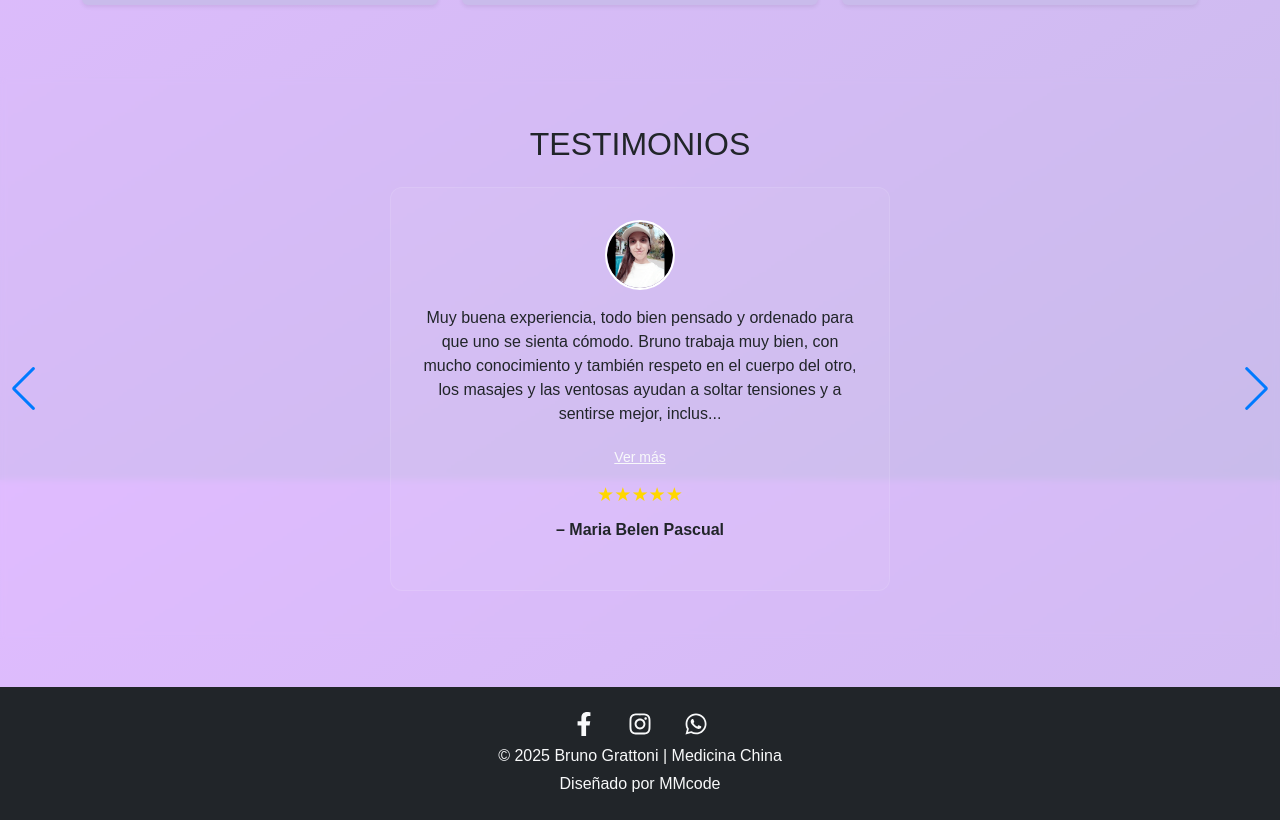
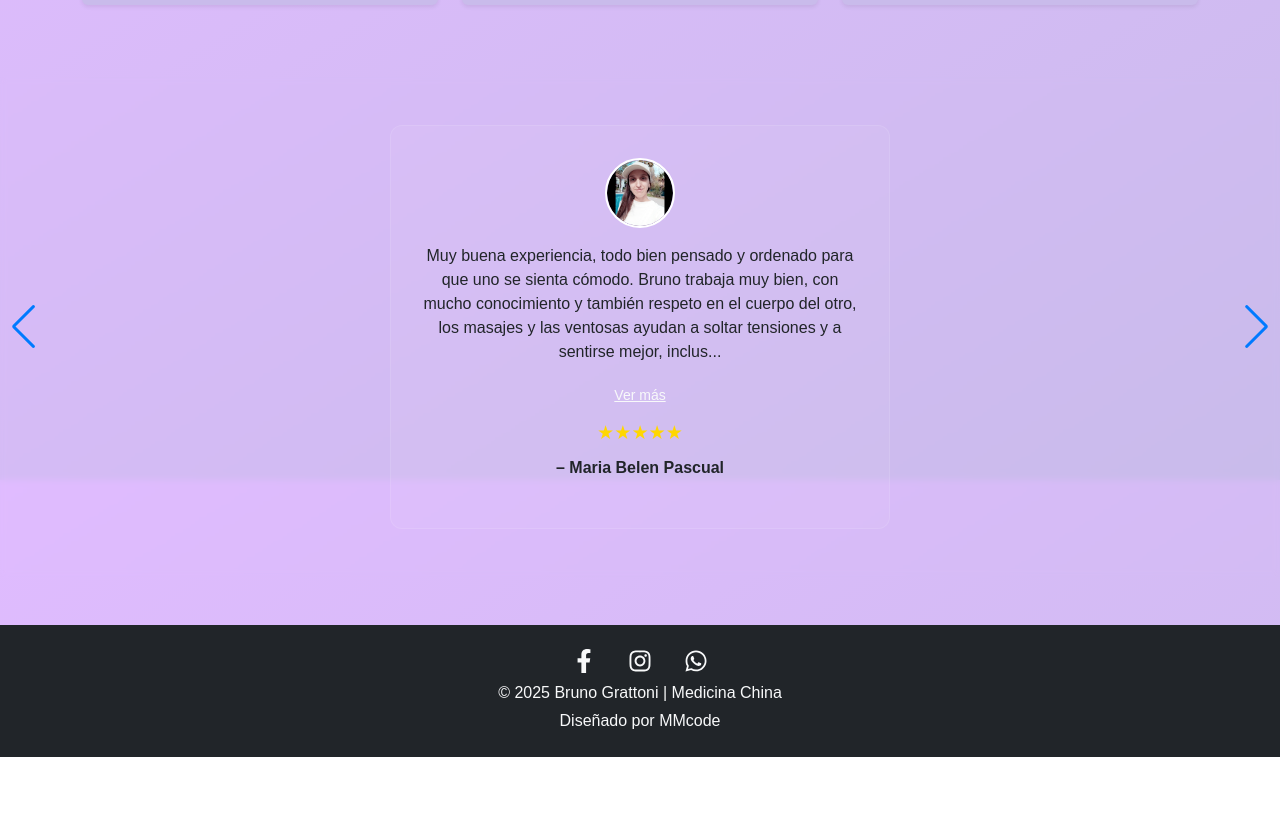
Before and after one commit to MarciaA93/BrunoGMedicina-frontend, a React (Vite) app: page / in a window 1280 px wide. Shown: the part 1920-2740 px from the top of the page. After the commit the page ends 2677 px from the top, so only its background shows below. Built offline with nearby package versions, Linux system fonts and the light colour scheme; no server answers; a web font is replaced by a local one.

Commit message:
saco title

```diff
--- a/src/pages/Home.jsx
+++ b/src/pages/Home.jsx
@@ -183,7 +183,7 @@ Estas sesiones son un espacio de escucha, guía y reconexión. Empieza a SER el
 
 
       <div className="testimonios-section py-5">
-        <h2 className="text-center text-dark mb-4">TESTIMONIOS</h2>
+
         <Swiper
           modules={[Navigation, Autoplay]}
           navigation
```
